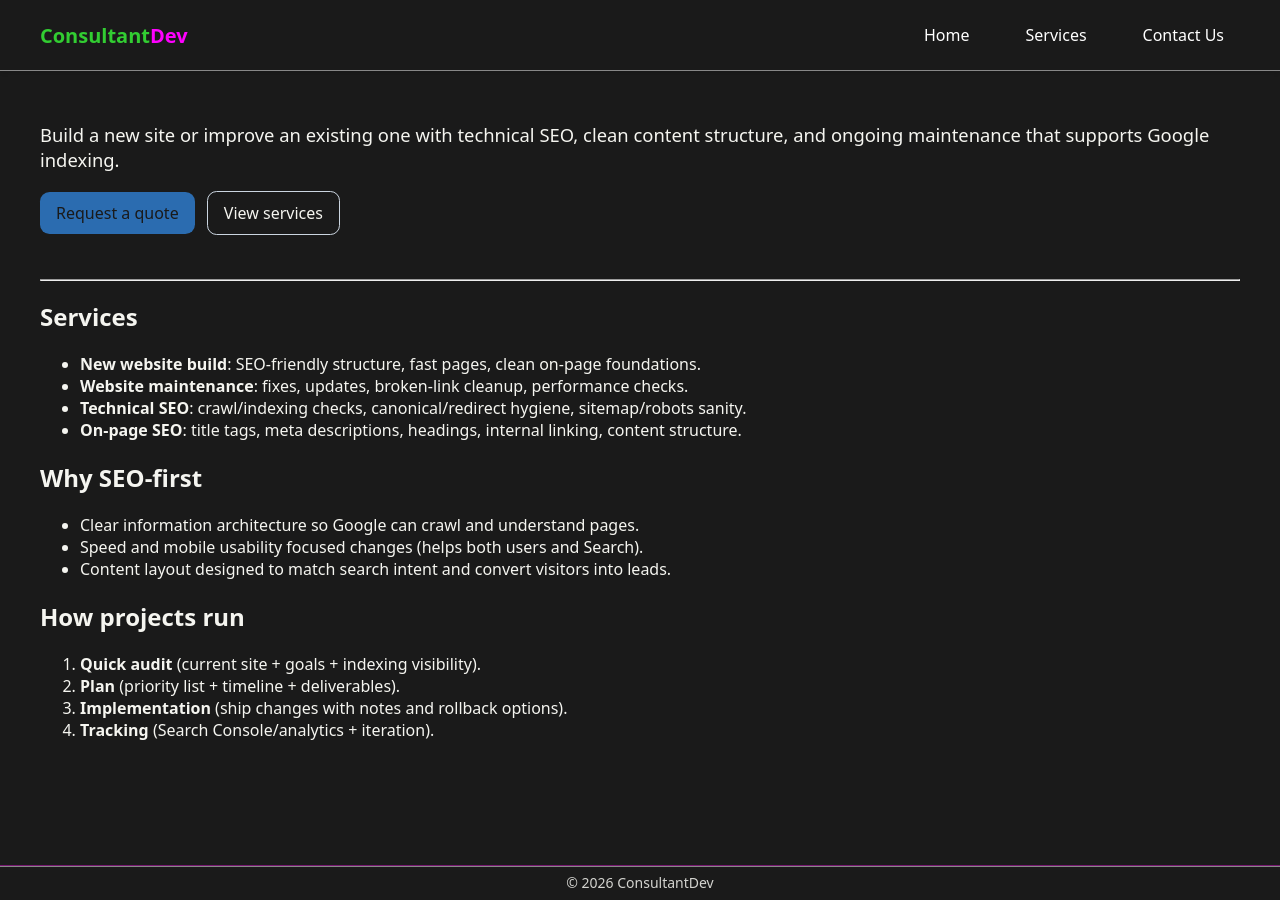
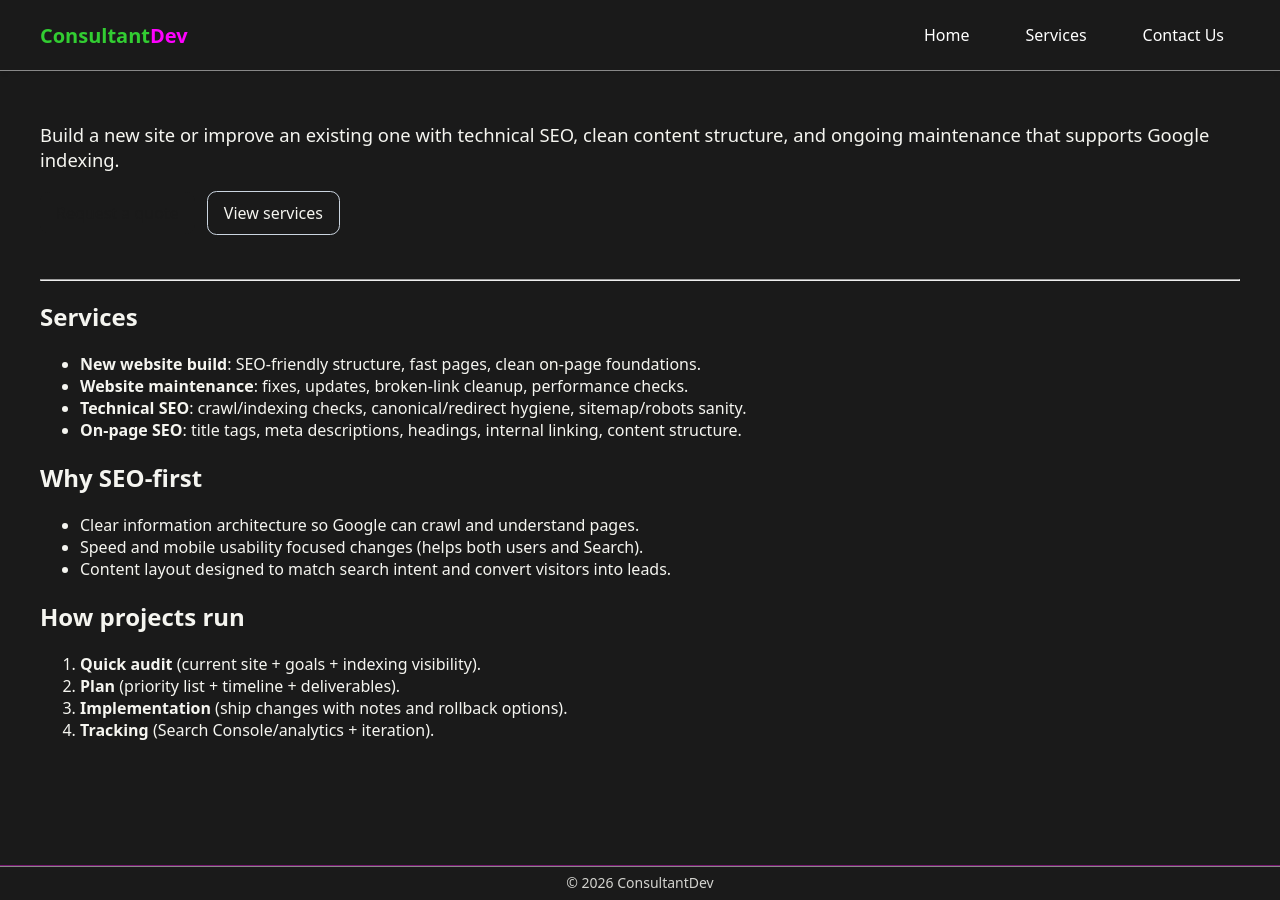
Before and after one commit to m33lucky-benny/ebiya-consul, a Jekyll site: the page built from index.html, in a window 1280 px wide. Built offline with Jekyll 4.4.1, drawn with Linux system fonts in a browser that asks for light colours.

Commit message:
Update _button.scss

```diff
--- a/_sass/_button.scss
+++ b/_sass/_button.scss
@@ -6,7 +6,7 @@
 }
 
 .btn-primary {
-  background: #2b6cb0;
+  background: var(--surface1);
   color: var(--surface1);
   margin-right: 0.5rem;
 }
```
